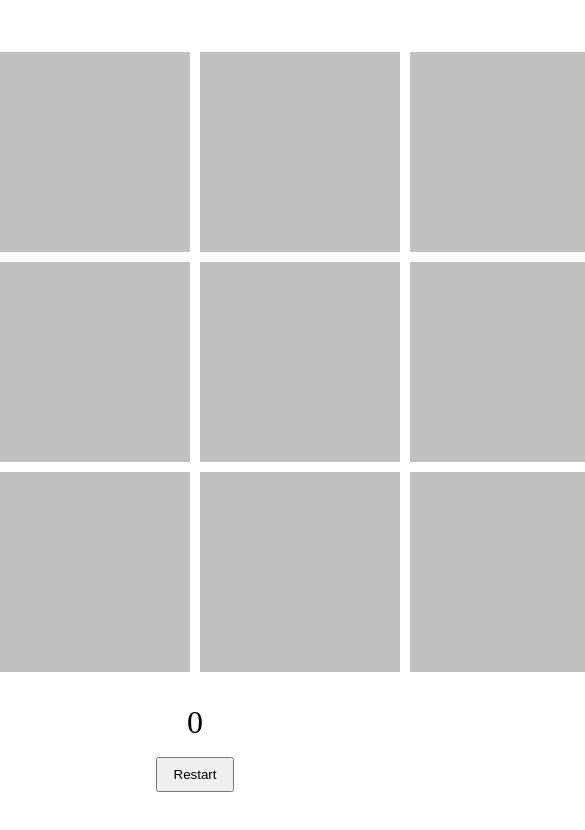
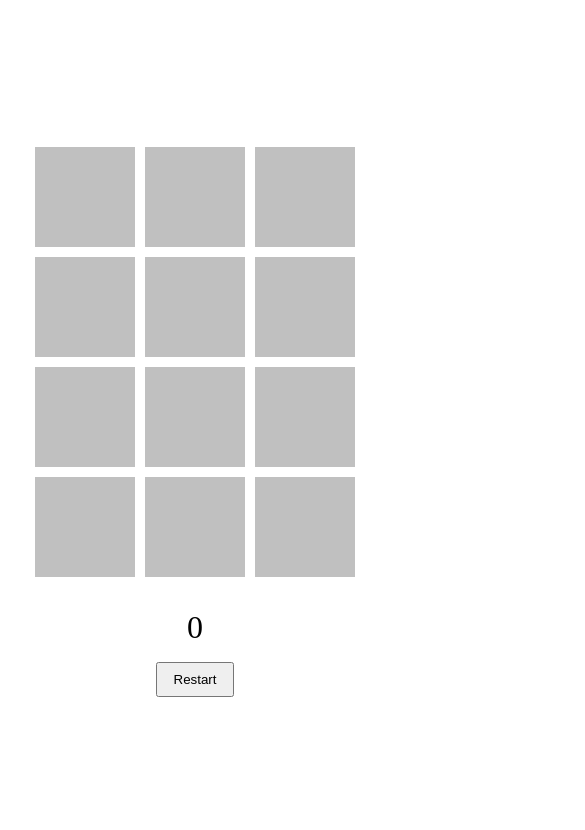
Before and after one commit to Krystian93/VueMemory, a plain HTML site: page index.html in a window 390 px wide. Shown: the top 830 px of the page, 585 px wide, since content can reach past the window. Drawn offline with nearby package versions, Linux system fonts and the light colour scheme.

Commit message:
add responsive view

```diff
--- a/style.css
+++ b/style.css
@@ -3,7 +3,6 @@ body {
   justify-content: center;
   align-items: center;
   height: 100vh;
-
 }
 
 .container {
@@ -16,6 +15,24 @@ body {
   height: 200px;
   width: 200px;
   /* border: 2px solid black; */
+}
+
+@media (max-width: 880px) {
+  .container {
+    grid-template-columns: repeat(3, 200px);
+  }
+}
+
+@media (max-width: 650px) {
+  .container {
+    grid-template-columns: repeat(3, 100px);
+  }
+
+  .card {
+    height: 100px;
+    width: 100px;
+    /* border: 2px solid black; */
+  }
 }
 
 .card-move {
@@ -33,5 +50,5 @@ body {
 }
 
 .board__reset {
-    padding: .5rem 1rem;
+  padding: 0.5rem 1rem;
 }
```
Lines whose indentation alone changed are shown as unchanged.
